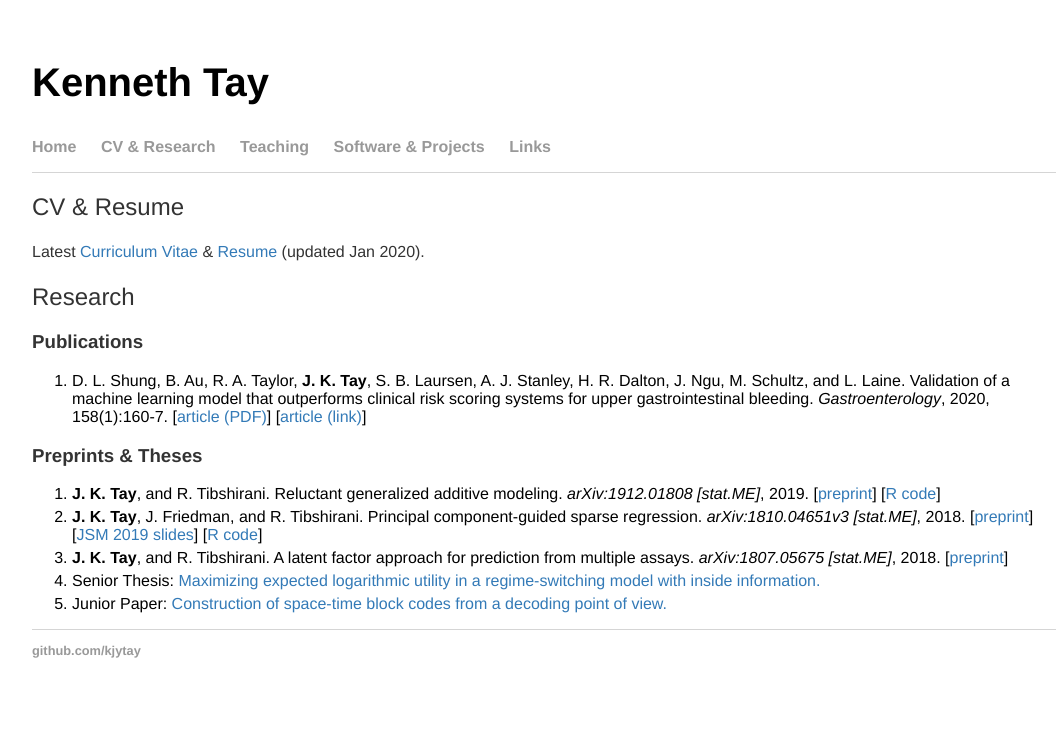
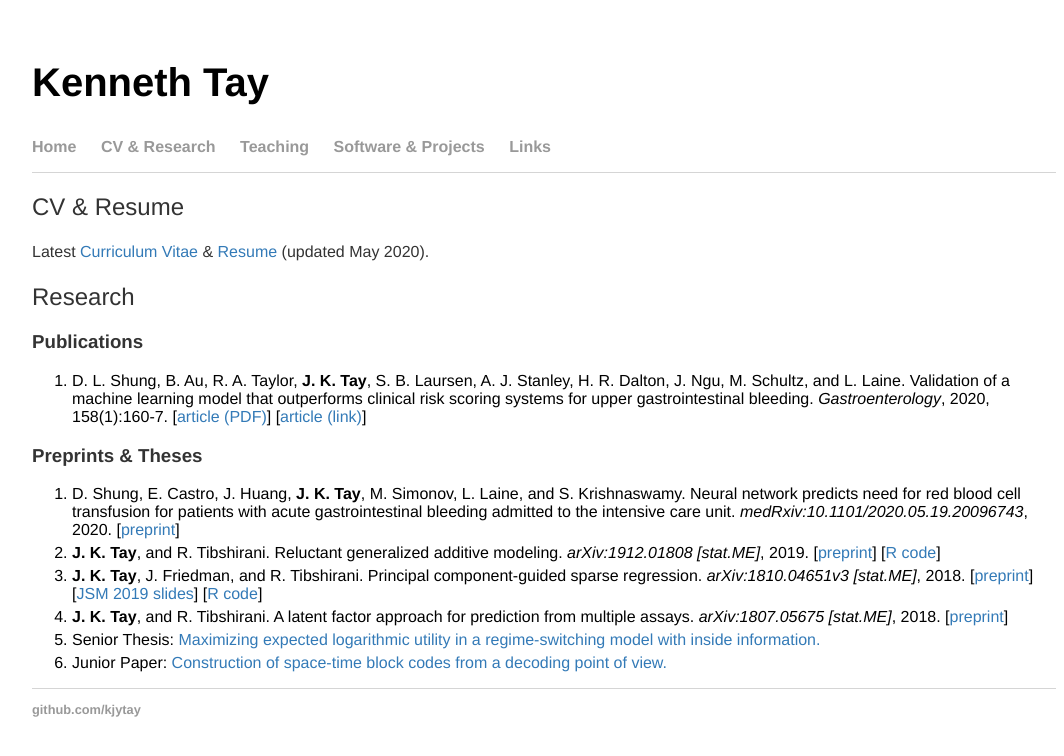
Before and after one commit to kjytay/kjytay.github.io, a Jekyll site: the page built from cv/index.html, in a window 1280 px wide. Shown: the top 756 px of the page, without its empty margins (96-1160 px from the left). Built offline with Jekyll 4.4.1, drawn with Linux system fonts in a browser that asks for light colours.

Commit message:
Updated CV and resume (May 2020). Also added software section.

```diff
--- a/cv/index.html
+++ b/cv/index.html
@@ -5,7 +5,7 @@ title: Kenneth Tay
 
 <div class="blurb">
   <h2>CV & Resume</h2>
-  <p>Latest <a href="CV 2020-01-16.pdf">Curriculum Vitae</a> & <a href="Resume v2020-01-16.pdf">Resume</a> (updated Jan 2020).</p>
+  <p>Latest <a href="CV 2020-05-22.pdf">Curriculum Vitae</a> & <a href="Resume 2020-05-22.pdf">Resume</a> (updated May 2020).</p>
   <h2>Research</h2>
   <h3>Publications</h3>
   <ol>
@@ -13,6 +13,7 @@ title: Kenneth Tay
   </ol>
   <h3>Preprints & Theses</h3>
   <ol>
+    <li>D. Shung, E. Castro, J. Huang, <b>J. K. Tay</b>, M. Simonov, L. Laine, and S. Krishnaswamy. Neural network predicts need for red blood cell transfusion for patients with acute gastrointestinal bleeding admitted to the intensive care unit. <i>medRxiv:10.1101/2020.05.19.20096743</i>, 2020. [<a href="https://www.medrxiv.org/content/10.1101/2020.05.19.20096743v1">preprint</a>]</li>
     <li><b>J. K. Tay</b>, and R. Tibshirani. Reluctant generalized additive modeling. <i>arXiv:1912.01808 [stat.ME]</i>, 2019. [<a href="https://arxiv.org/abs/1912.01808">preprint</a>] [<a href="https://CRAN.R-project.org/package=relgam">R code</a>]</li>
     <li><b>J. K. Tay</b>, J. Friedman, and R. Tibshirani. Principal component-guided sparse regression. <i>arXiv:1810.04651v3 [stat.ME]</i>, 2018. [<a href="https://arxiv.org/abs/1810.04651">preprint</a>] [<a href="pcLasso_JSM_presentation_handout.pdf">JSM 2019 slides</a>] [<a href="https://CRAN.R-project.org/package=pcLasso">R code</a>]</li>
     <li><b>J. K. Tay</b>, and R. Tibshirani. A latent factor approach for prediction from multiple assays. <i>arXiv:1807.05675 [stat.ME]</i>, 2018. [<a href="https://arxiv.org/abs/1807.05675">preprint</a>]</li>
```
Also changed, not shown: 4 other files.
